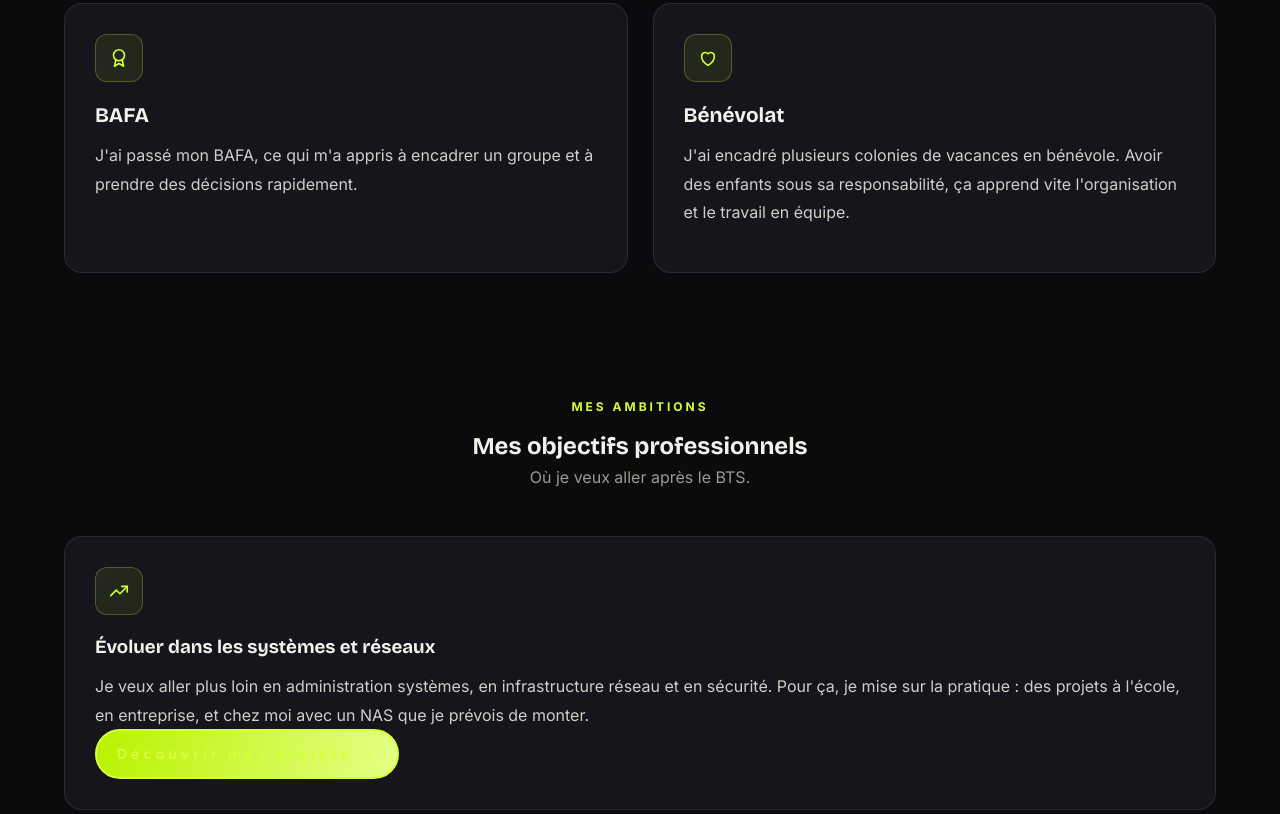
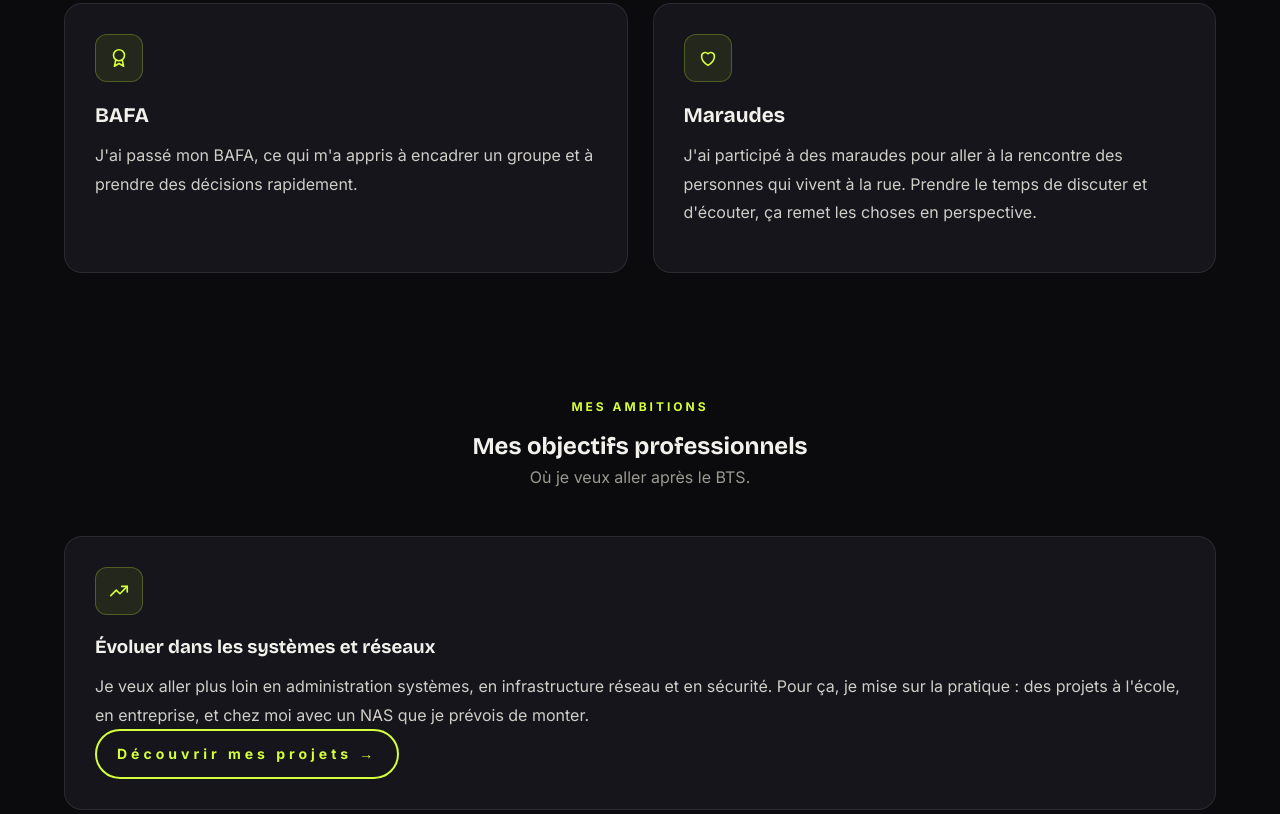
Before and after one commit to s93fbigboss/portfoliovf, a plain HTML site: page profil.html in a window 1280 px wide. Shown: the part 2526-3340 px from the top of the page. Drawn offline with nearby package versions, Linux system fonts and the light colour scheme.

Commit message:
Boutons lisibles (fond en dégradé annulé) et maraudes à la place du bénévolat en colonie
Co-Authored-By: Claude Opus 5.5 <noreply@anthropic.com>
Claude-Session: https://claude.ai/code/session_01SjCokHuGz193KR6yYWkcvU

```diff
--- a/profil.html
+++ b/profil.html
@@ -312,9 +312,9 @@
 
                 <article class="profile-card reveal">
                     <div class="card-icon icon-box"><svg class="ui-icon" viewBox="0 0 24 24" fill="none" stroke="currentColor" stroke-width="1.75" stroke-linecap="round" stroke-linejoin="round" aria-hidden="true"><path d="M12 20s-7-4.4-7-10a4 4 0 0 1 7-2.6A4 4 0 0 1 19 10c0 5.6-7 10-7 10z"/></svg></div>
-                    <h3>Bénévolat</h3>
+                    <h3>Maraudes</h3>
                     <p>
-                        J'ai encadré plusieurs colonies de vacances en bénévole. Avoir des enfants sous sa responsabilité, ça apprend vite l'organisation et le travail en équipe.
+                        J'ai participé à des maraudes pour aller à la rencontre des personnes qui vivent à la rue. Prendre le temps de discuter et d'écouter, ça remet les choses en perspective.
                     </p>
                 </article>
 
--- a/uiverse-buttons.css
+++ b/uiverse-buttons.css
@@ -49,6 +49,21 @@ body:not(.light-theme) .uiverse-cta.uiverse-cta--type1 {
     --uiverse-fill: var(--cyan);
     --uiverse-hover-text: var(--bg);
     --uiverse-shadow: rgb(var(--accent-rgb) / .3);
+}
+
+/* Ces boutons portent aussi les classes .btn-primary / .primary-button, qui ajoutent
+   un fond en dégradé : on l'annule, sinon le texte se confond avec le fond. */
+.uiverse-cta.uiverse-cta--type1.btn-primary,
+.uiverse-cta.uiverse-cta--type1.primary-button {
+    background: transparent;
+    box-shadow: none;
+    border-radius: 30px;
+}
+
+.uiverse-cta.uiverse-cta--type1.btn-primary:hover,
+.uiverse-cta.uiverse-cta--type1.primary-button:hover {
+    background: transparent;
+    box-shadow: 1px 1px 200px var(--uiverse-shadow);
 }
 
 .uiverse-cta__text {
```
